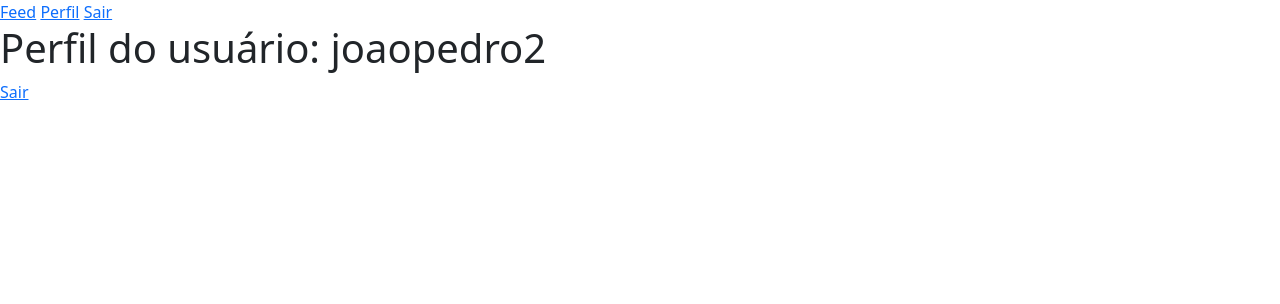
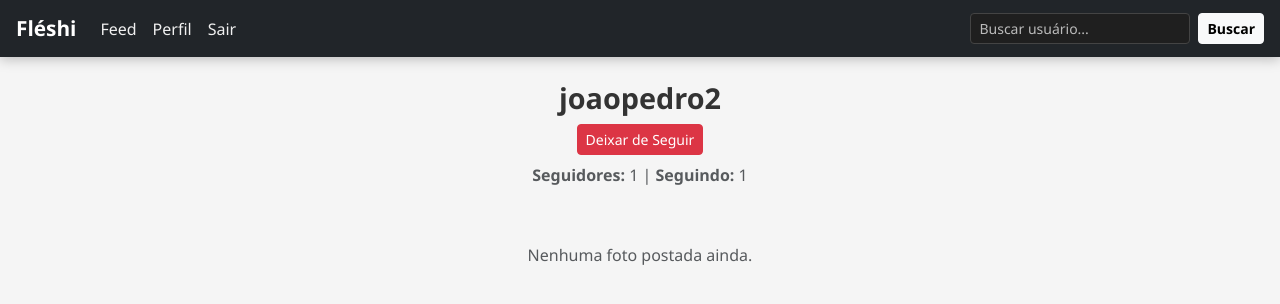
Before and after one commit to jpserignolli/Fleshi, a Flask app: page /profile/2 in a window 1280 px wide. Shown: the top 304 px of the page. Run offline with Flask 3, Linux system fonts and the light colour scheme; a user stored in the database is signed in; data comes from the database, SQL or seed files in the repository; both versions use the stored data as it was after the commit; some libraries are stand-ins or nearby versions.

Commit message:
feat: add styling, search user and follow

```diff
--- a/appfleshi/forms.py
+++ b/appfleshi/forms.py
@@ -1,7 +1,17 @@
 from flask_wtf import FlaskForm
-from wtforms import StringField, PasswordField, SubmitField, FileField
+from wtforms import StringField, PasswordField, SubmitField
 from wtforms.validators import DataRequired, Email, EqualTo, ValidationError, Length
+from flask_wtf.file import FileField, FileAllowed, FileRequired
 from appfleshi.models import User
+
+ALLOWED_EMAIL_DOMAINS = [
+    "gmail.com",
+    "hotmail.com",
+    "outlook.com",
+    "yahoo.com",
+    "live.com"
+]
+
 
 class PhotoForm(FlaskForm):
     photo = FileField('Foto', validators=[DataRequired()])
@@ -28,7 +38,20 @@ class RegisterForm(FlaskForm):
     def validate_email(self, email):
         user = User.query.filter_by(email=email.data).first()
         if user:
-            raise ValidationError("E-mail já cadastrado. Por favor, use outro e-mail ou faça login.")
+            raise ValidationError("E-mail já cadastrado. Use outro e-mail ou faça login.")
+
+        from email.utils import parseaddr
+        _, address = parseaddr(email.data)
+
+        if "@" not in address:
+            raise ValidationError("E-mail inválido.")
+
+        domain = address.split("@")[1].lower()
+
+        if domain not in ALLOWED_EMAIL_DOMAINS:
+            allowed = ", ".join(ALLOWED_EMAIL_DOMAINS)
+            raise ValidationError(f"Domínio de e-mail não permitido. Utilize: {allowed}")
+
         return None
 
     def validate_username(self, username):
@@ -36,3 +59,7 @@ class RegisterForm(FlaskForm):
         if user:
             raise ValidationError("Nome de usuário já cadastrado, use outro nome ou faça login.")
         return None
+
+class PhotoForm(FlaskForm):
+    photo = FileField('Foto', validators=[FileRequired(), FileAllowed(['jpg', 'jpeg', 'png', 'gif'], 'Imagens apenas!')])
+    submit = SubmitField('Postar')
--- a/appfleshi/routes.py
+++ b/appfleshi/routes.py
@@ -1,10 +1,11 @@
-from flask import render_template, url_for, redirect
+from flask import render_template, url_for, redirect, request
 from flask_login import login_required, login_user, logout_user, current_user
 from appfleshi import app, database, bcrypt
 from appfleshi.forms import LoginForm, RegisterForm, PhotoForm
 from appfleshi.models import User, Photo
 import os
 from werkzeug.utils import secure_filename
+
 
 @app.route('/', methods=['GET', 'POST'])
 def homepage():
@@ -32,7 +33,11 @@ def createaccount():
 @app.route("/profile/<user_id>", methods=['GET', 'POST'])
 @login_required
 def profile(user_id):
-    if int(user_id) == current_user.id:
+    # Garante que 'user' seja o perfil que estamos visitando
+    user = User.query.get_or_404(int(user_id))
+
+    # Se estiver visitando seu próprio perfil
+    if user.id == current_user.id:
         photo_form = PhotoForm()
         if photo_form.validate_on_submit():
             file = photo_form.photo.data
@@ -42,9 +47,13 @@ def profile(user_id):
             photo = Photo(file_name=secure_name, user_id=current_user.id)
             database.session.add(photo)
             database.session.commit()
-        return render_template('profile.html', user=current_user, form=photo_form)
+        # Passa o 'user' (que é o current_user) e o form
+        return render_template('profile.html', user=user, form=photo_form)
+
+    # Se estiver visitando o perfil de outro usuário
     else:
-        user = User.query.get(int(user_id))
+        # Apenas passa o 'user' e 'form=None' (o form de foto é só para o dono do perfil)
+        # O template agora usará os métodos `user.is_following(current_user)`
         return render_template('profile.html', user=user, form=None)
 
 
@@ -59,3 +68,48 @@ def logout():
 def feed():
     photos = Photo.query.order_by(Photo.upload_date.desc()).all()
     return render_template("feed.html", photos=photos)
+
+
+@app.route("/search", methods=["GET"])
+@login_required
+def search():
+    query = request.args.get("q", "").strip()
+
+    users = []
+    if query:
+        users = User.query.filter(User.username.ilike(f"%{query}%")).all()
+
+    return render_template("search.html", users=users, query=query)
+
+
+# --- Novas Rotas de Follow ---
+
+@app.route('/follow/<user_id>')
+@login_required
+def follow(user_id):
+    user_to_follow = User.query.get(int(user_id))
+    if user_to_follow is None:
+        # Você pode adicionar um flash message aqui para notificar o usuário
+        return redirect(url_for('feed'))
+
+    if user_to_follow == current_user:
+        # Não pode seguir a si mesmo
+        return redirect(url_for('profile', user_id=user_id))
+
+    current_user.follow(user_to_follow)
+    database.session.commit()
+    # Redireciona de volta para o perfil do usuário seguido
+    return redirect(url_for('profile', user_id=user_id))
+
+
+@app.route('/unfollow/<user_id>')
+@login_required
+def unfollow(user_id):
+    user_to_unfollow = User.query.get(int(user_id))
+    if user_to_unfollow is None:
+        return redirect(url_for('feed'))
+
+    current_user.unfollow(user_to_unfollow)
+    database.session.commit()
+    # Redireciona de volta para o perfil do usuário
+    return redirect(url_for('profile', user_id=user_id))
--- /dev/null
+++ b/appfleshi/static/css/style.css
@@ -0,0 +1,132 @@
+body {
+    background: #f5f5f5;
+    font-family: 'Segoe UI', sans-serif;
+}
+
+.brand-title {
+    font-weight: 700;
+    color: #333;
+    text-align: center;
+    margin-bottom: 20px;
+    font-size: 2.4rem;
+}
+
+.card {
+    border: none;
+    border-radius: 15px;
+    padding: 25px;
+    background: #ffffff;
+    box-shadow: 0 4px 20px rgba(0,0,0,0.08);
+}
+
+a {
+    text-decoration: none;
+}
+a:hover {
+    text-decoration: underline;
+}
+
+.feed-container {
+    max-width: 650px;
+    margin: 0 auto;
+}
+
+.feed-title {
+    text-align: center;
+    font-weight: 700;
+    font-size: 1.8rem;
+    color: #333;
+}
+
+.feed-post {
+    border-radius: 12px;
+    overflow: hidden;
+    box-shadow: 0 2px 14px rgba(0,0,0,0.08);
+    background: #fff;
+}
+
+.feed-photo {
+    width: 100%;
+    height: auto;
+    display: block;
+    object-fit: cover;
+}
+
+.profile-container {
+    max-width: 700px;
+    margin: 0 auto;
+}
+
+.profile-title {
+    font-weight: 700;
+    font-size: 1.8rem;
+    color: #333;
+}
+
+.upload-card {
+    background: #fff;
+    border-radius: 12px;
+    box-shadow: 0 2px 12px rgba(0,0,0,0.08);
+}
+
+.profile-photo {
+    width: 100%;
+    height: 100%;
+    object-fit: cover;
+    border-radius: 8px;
+    display: block;
+}
+
+.fleshi-navbar {
+    box-shadow: 0 2px 12px rgba(0,0,0,0.25);
+    position: sticky;
+    top: 0;
+    z-index: 999;
+}
+
+.navbar-brand {
+    font-size: 1.3rem;
+}
+
+.nav-link {
+    color: #f0f0f0 !important;
+    font-weight: 500;
+    transition: 0.2s;
+}
+
+.nav-link:hover {
+    color: #ffffff !important;
+    opacity: 0.7;
+}
+
+/* Form de busca na navbar */
+.nav-search input {
+    background: #1f1f1f;
+    border: 1px solid #444;
+    color: #fff;
+}
+
+.nav-search input::placeholder {
+    color: #bbb;
+}
+
+.nav-search button {
+    font-weight: 600;
+}
+
+.navbar-dark .navbar-toggler {
+    border-color: rgba(255,255,255,0.3);
+}
+
+.navbar-dark .navbar-toggler-icon {
+    filter: brightness(0.8);
+}
+
+.profile-img {
+    width: 130px;
+    height: 130px;
+    border-radius: 50%;
+    object-fit: cover;
+    display: block;
+    margin: 10px auto;
+}
--- a/appfleshi/templates/homepage.html
+++ b/appfleshi/templates/homepage.html
@@ -7,32 +7,55 @@
             Fléshi
         {% endblock %}
     </title>
-    <link href="https://cdn.jsdelivr.net/npm/bootstrap@5.3.8/dist/css/bootstrap.min.css" rel="stylesheet" integrity="sha384-sRIl4kxILFvY47J16cr9ZwB07vP4J8+LH7qKQnuqkuIAvNWLzeN8tE5YBujZqJLB" crossorigin="anonymous">
+    <link href="https://cdn.jsdelivr.net/npm/bootstrap@5.3.8/dist/css/bootstrap.min.css" rel="stylesheet">
+    <link rel="stylesheet" href="{{ url_for('static', filename='css/style.css') }}">
+
+
 </head>
+
 {% block body %}
 <body>
-    <h1>Fléshi</h1>
+
+    <div class="container d-flex justify-content-center align-items-center vh-100">
+        <div class="col-md-4">
+            <h1 class="brand-title">Fléshi</h1>
 
             {% block form %}
+            <div class="card">
                 <form method="POST">
                     {{ form.csrf_token }}
-            {{ form.email.label() }}
-            {{ form.email() }}
+
+                    <div class="mb-3">
+                        {{ form.email.label(class_="form-label") }}
+                        {{ form.email(class_="form-control") }}
 
                         {% if form.email.errors %}
                             {% for erro in form.email.errors %}
-                    <p class="alert alert-danger" role="alert">{{ erro }}</p>
-                {% endfor%}
+                                <div class="alert alert-danger p-2 mt-2">{{ erro }}</div>
+                            {% endfor %}
                         {% endif %}
+                    </div>
 
-            {{ form.password.label() }}
-            {{ form.password() }}
+                    <div class="mb-3">
+                        {{ form.password.label(class_="form-label") }}
+                        {{ form.password(class_="form-control") }}
+                    </div>
 
-            {{ form.submit() }}
+                    <div class="d-grid">
+                        {{ form.submit(class_="btn btn-dark btn-lg") }}
+                    </div>
                 </form>
-    <a href="{{url_for('createaccount') }}">Não tem uma conta? Cadastre-se.</a>
+
+                <div class="text-center mt-3">
+                    <a href="{{ url_for('createaccount') }}">Não tem uma conta? Cadastre-se.</a>
+                </div>
+            </div>
             {% endblock %}
-<script src="https://cdn.jsdelivr.net/npm/bootstrap@5.3.8/dist/js/bootstrap.bundle.min.js" integrity="sha384-FKyoEForCGlyvwx9Hj09JcYn3nv7wiPVlz7YYwJrWVcXK/BmnVDxM+D2scQbITxI" crossorigin="anonymous"></script>
+        </div>
+    </div>
+
+<script src="https://cdn.jsdelivr.net/npm/bootstrap@5.3.8/dist/js/bootstrap.bundle.min.js"></script>
+
 </body>
 {% endblock %}
 </html>
--- a/appfleshi/templates/navbar.html
+++ b/appfleshi/templates/navbar.html
@@ -1,5 +1,36 @@
-<nav>
-  <a href="{{ url_for('feed') }}">Feed</a>
-  <a href="{{ url_for('profile', user_id=current_user.id) }}">Perfil</a>
-  <a href="{{ url_for('logout') }}">Sair</a>
+<nav class="navbar navbar-expand-lg navbar-dark bg-dark px-3 fleshi-navbar">
+
+  <a class="navbar-brand fw-bold" href="{{ url_for('feed') }}">Fléshi</a>
+
+  <button
+      class="navbar-toggler"
+      type="button"
+      data-bs-toggle="collapse"
+      data-bs-target="#navbarContent">
+      <span class="navbar-toggler-icon"></span>
+  </button>
+
+  <div class="collapse navbar-collapse" id="navbarContent">
+
+    <ul class="navbar-nav me-auto mb-2 mb-lg-0">
+      <li class="nav-item">
+        <a class="nav-link" href="{{ url_for('feed') }}">Feed</a>
+      </li>
+
+      <li class="nav-item">
+        <a class="nav-link" href="{{ url_for('profile', user_id=current_user.id) }}">Perfil</a>
+      </li>
+
+      <li class="nav-item">
+        <a class="nav-link text-danger" href="{{ url_for('logout') }}">Sair</a>
+      </li>
+    </ul>
+
+    <form action="{{ url_for('search') }}" method="get" class="d-flex nav-search">
+        <input type="text" name="q" class="form-control form-control-sm"
+               placeholder="Buscar usuário..." required>
+        <button class="btn btn-light btn-sm ms-2" type="submit">Buscar</button>
+    </form>
+
+  </div>
 </nav>
--- a/appfleshi/templates/profile.html
+++ b/appfleshi/templates/profile.html
@@ -1,30 +1,69 @@
 {% extends "homepage.html" %}
 
 {% block title %}
-    Perfil - {{ username }}
+    Perfil - {{ user.username }}
 {% endblock %}
 
 {% block body %}
-    <body>
-        {% include "navbar.html" %}
-        <h1>Perfil do usuário: {{ user.username }}</h1>
+    {% include "navbar.html" %}
 
+    <div class="container profile-container mt-4">
+
+        <h2 class="profile-title text-center mb-2">{{ user.username }}</h2>
+
+        <div class="text-center mb-4">
+
+            {% if user != current_user %}
+                {% if current_user.is_following(user) %}
+                    <a href="{{ url_for('unfollow', user_id=user.id) }}" class="btn btn-danger btn-sm">Deixar de Seguir</a>
+                {% else %}
+                    <a href="{{ url_for('follow', user_id=user.id) }}" class="btn btn-primary btn-sm">Seguir</a>
+                {% endif %}
+            {% endif %}
+
+            <div class="mt-2 text-muted">
+                <strong>Seguidores:</strong> {{ user.followers.count() }} |
+                <strong>Seguindo:</strong> {{ user.followed.count() }}
+            </div>
+        </div>
         {% if form %}
-            <form method="POST" enctype="multipart/form-data">
+        <div class="upload-card p-3 mb-4">
+            <form method="POST" enctype="multipart/form-data" class="d-flex flex-column gap-3">
                 {{ form.csrf_token }}
 
-                {{ form.photo() }}
-                {{ form.submit() }}
+                <div>
+                    {{ form.photo(class_="form-control") }}
+                </div>
 
+                <div class="d-grid">
+                    {{ form.submit(class_="btn btn-dark") }}
+                </div>
             </form>
-
+        </div>
         {% endif %}
 
-        <a href="{{ url_for('logout') }}">Sair</a>
+
+        {% if user == current_user %}
+        <div class="text-center mb-4">
+            <a href="{{ url_for('logout') }}" class="btn btn-outline-danger btn-sm">Sair</a>
+        </div>
+        {% endif %}
 
 
-        {% for photo in user.photos %}
-            <img src="{{ url_for('static', filename='posts_photos/'~ photo.file_name)}}" alt="">
-        {% endfor %}
-    </body>
+        <div class="row g-3">
+            {% for photo in user.photos %}
+            <div class="col-4">
+                <img
+                    src="{{ url_for('static', filename='posts_photos/' ~ photo.file_name) }}"
+                    class="profile-photo"
+                    alt="Foto postada por {{ user.username }}">
+            </div>
+            {% endfor %}
+        </div>
+
+        {% if user.photos|length == 0 %}
+            <p class="text-center text-muted mt-5">Nenhuma foto postada ainda.</p>
+        {% endif %}
+        </div>
+
 {% endblock %}
```
Also changed, not shown: appfleshi/models.py (+40 -1 lines), appfleshi/templates/createaccount.html (+39 -20 lines), appfleshi/templates/feed.html (+21 -6 lines), appfleshi/templates/notifications.html (added, +21 -0 lines), appfleshi/templates/search.html (added, +29 -0 lines), instance/datafleshi.db. Lines whose indentation alone changed are shown as unchanged.
